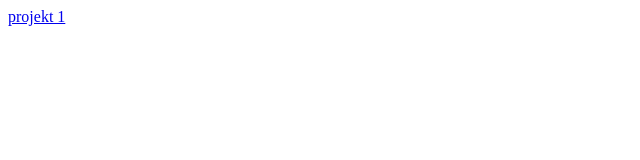
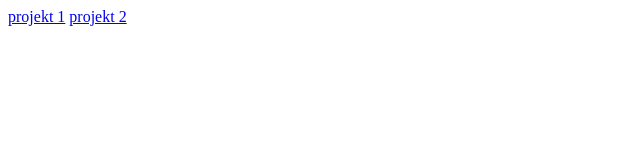
Before and after one commit to XxMaKaPaKaxX/bootstrap5projects, a plain HTML site: page index.html in a window 1280 px wide. Shown: the full height of the page, 0-640 px from the left. Drawn offline with Linux system fonts and the light colour scheme.

Commit message:
link to second project

```diff
--- a/index.html
+++ b/index.html
@@ -8,5 +8,6 @@
 </head>
 <body>
     <a href="./project1/index.html">projekt 1</a>
+    <a href="./project2/index.html">projekt 2</a>
 </body>
 </html>
```
